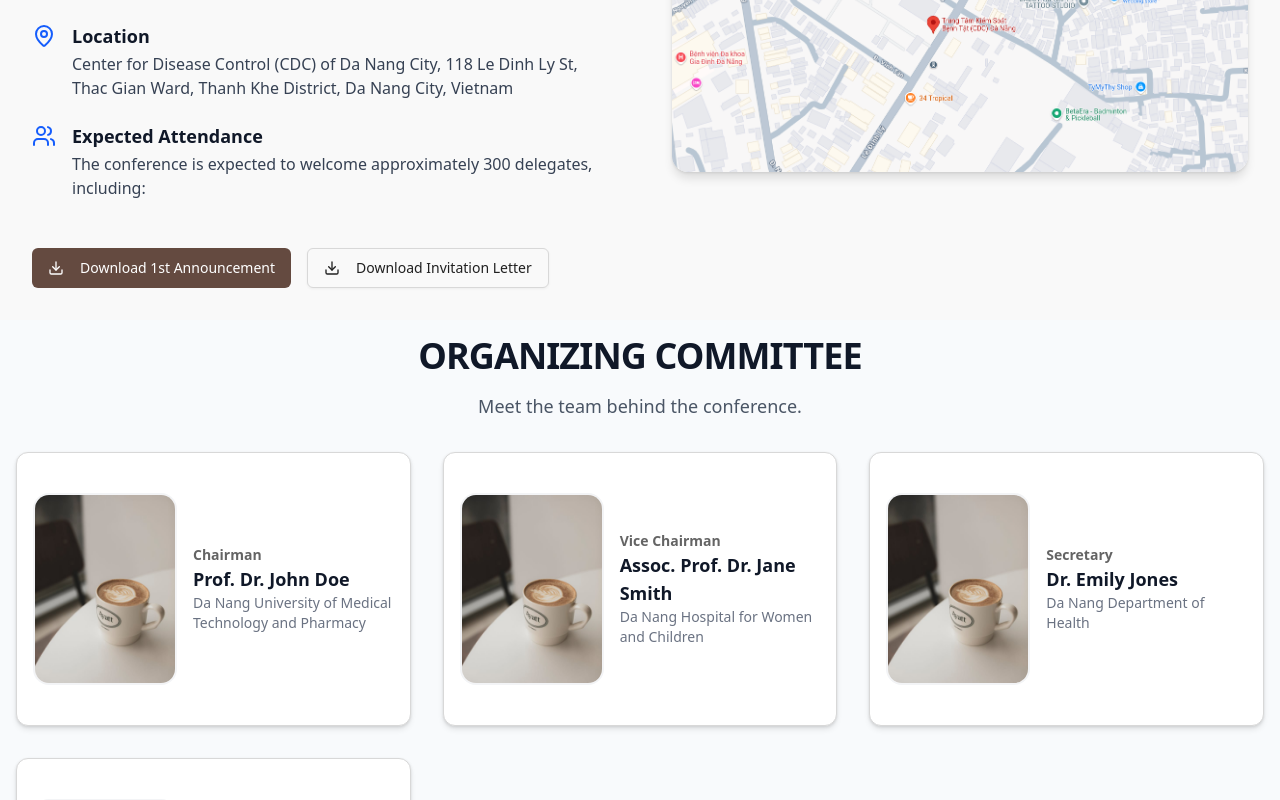
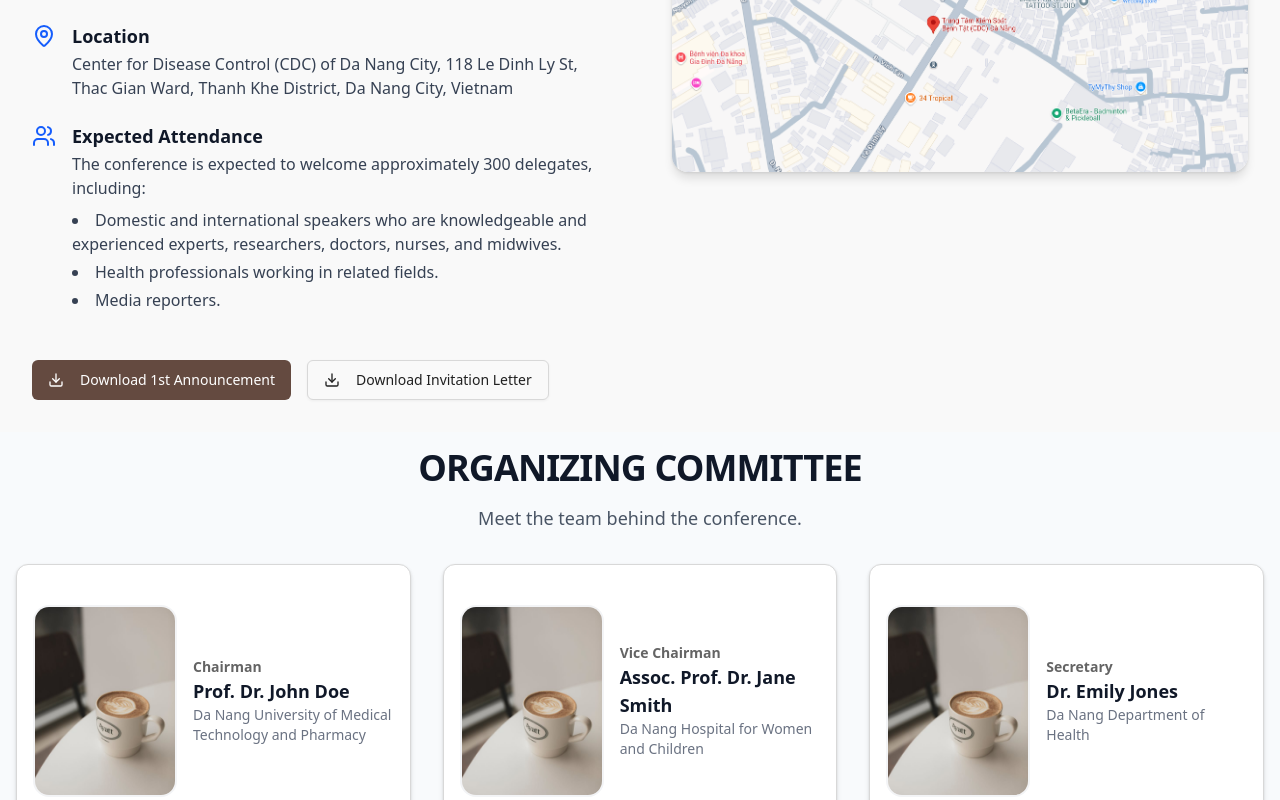
Before and after one commit to Caltalys/conference-spa, a Next.js app: page /en in a window 1280 px wide. Shown: the part 1120-1920 px from the top of the page. Built offline with nearby package versions, Linux system fonts and the light colour scheme.

Commit message:
update info component

```diff
--- a/components/ConferenceInfo.tsx
+++ b/components/ConferenceInfo.tsx
@@ -34,6 +34,12 @@ const ConferenceInfo = () => {
     },
   ];
 
+  // Lấy các giá trị đối tượng tham dự bổ sung và lọc ra những giá trị rỗng.
+  const attendanceValue1 = t('attendanceValue1');
+  const attendanceValue2 = t('attendanceValue2');
+  const attendanceValue3 = t('attendanceValue3');
+  const extraAttendanceValues = [attendanceValue1, attendanceValue2, attendanceValue3].filter(Boolean);
+
   return (
     <section id="tong-quan" className="scroll-mt-16 lg:pt-16">
       <div className="text-center mb-8">
@@ -61,6 +67,14 @@ const ConferenceInfo = () => {
                       {item.label}
                     </p>
                     <p className="mt-1 text-base text-gray-700">{item.value}</p>
+                    {item.label === t('attendanceLabel') && extraAttendanceValues.length > 0 && (
+                      <ul className="mt-2 list-disc list-inside space-y-1 text-base text-gray-700">
+                        {extraAttendanceValues.map((value, index) => (
+                          // Loại bỏ gạch đầu dòng '-' nếu có để tránh lặp với dấu chấm của list-disc
+                          <li key={index}>{value.startsWith('- ') ? value.substring(2) : value}</li>
+                        ))}
+                      </ul>
+                    )}
                   </dd>
                 </div>
               ))}
```
